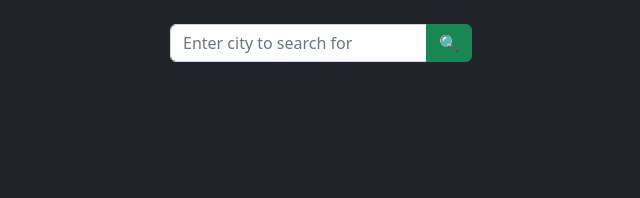
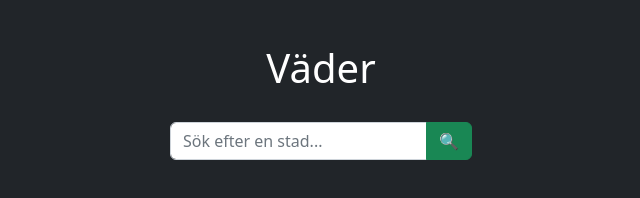
Before and after one commit to nilssoncjonas/javascript-weather-app, a plain HTML site: page index.html in a window 1280 px wide. Shown: the whole page, without its empty margins (319-959 px from the left). Drawn offline with nearby package versions, Linux system fonts and the light colour scheme.

Commit message:
added heading and changed placeholder text

```diff
--- a/index.html
+++ b/index.html
@@ -18,8 +18,9 @@
 
 		<div id="search-wrapper">
 			<form id="search-form">
-				<div class="input-group">
-					<input type="text" id="query" class="form-control" placeholder="Enter city to search for" aria-label="City" aria-details="Search for city to show current weather for.">
+                <h1 class="text-center">Väder</h1>
+                				<div class="input-group">
+					<input type="text" id="query" class="form-control" placeholder="Sök efter en stad..." aria-label="City" aria-details="Search for city to show current weather for.">
 					<button type="submit" class="btn btn-success">🔍</button>
 				</div>
 			</form>
```
